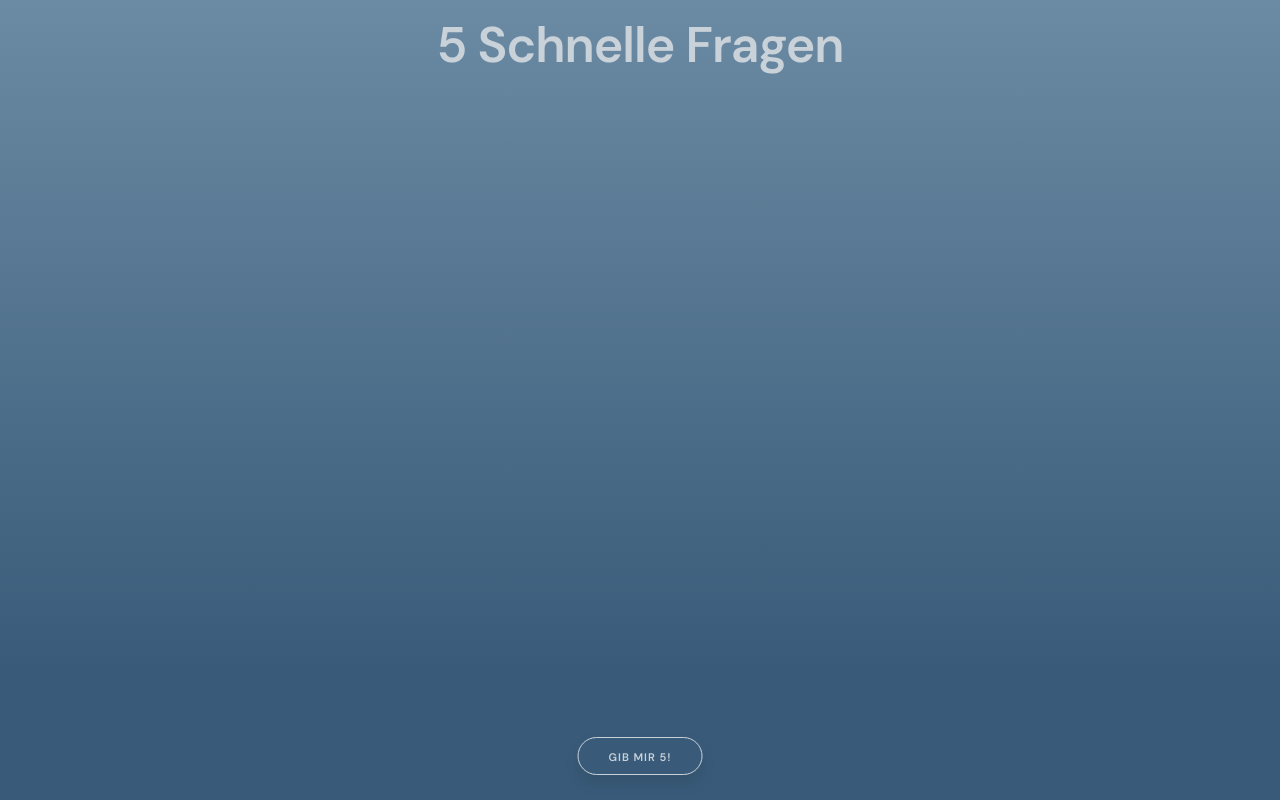
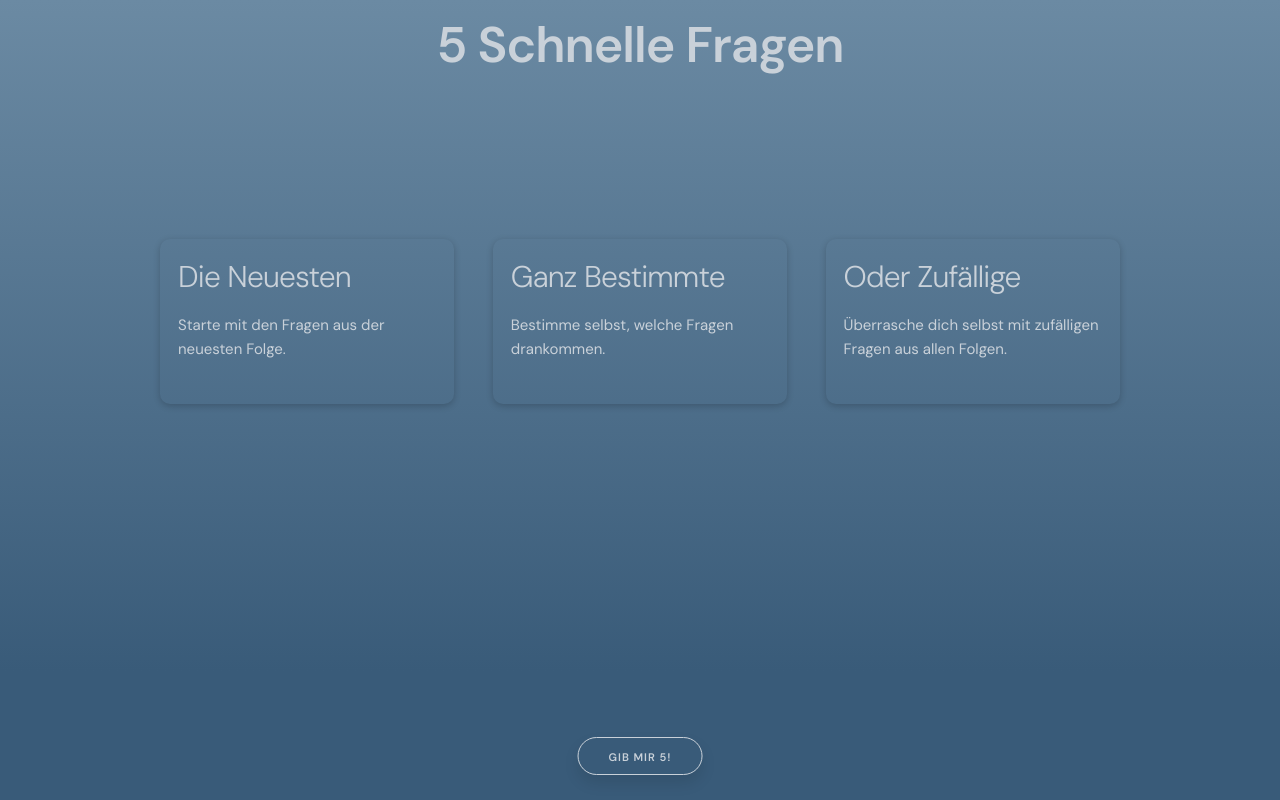
Before and after one commit to jis3r/5schnellefragen, a Svelte app: page / in a window 1280 px wide. Built offline with nearby package versions, Linux system fonts and the light colour scheme.

Commit message:
add: landing-cards

```diff
--- a/src/components/Landing.svelte
+++ b/src/components/Landing.svelte
@@ -8,9 +8,42 @@
     }
 
 </script>
-<div class="row" style="margin-top: 25%">
-    <div class="test twelve columns">
+<div class="row" style="margin-top: 15%">
+    <div class="four columns">
+        <div class="card">
+            <h4>Die Neuesten</h4>
+            <p>Starte mit den Fragen aus der neuesten Folge.</p>
+        </div>
+    </div>
+    <div class="four columns">
+        <div class="card">
+            <h4>Ganz Bestimmte</h4>
+            <p>Bestimme selbst, welche Fragen drankommen.</p>
+        </div>
+    </div>
+    <div class="four columns">
+        <div class="card">
+            <h4>Oder Zufällige</h4>
+            <p>Überrasche dich selbst mit zufälligen Fragen aus allen Folgen.</p>
+        </div>
     </div>
 </div>
 
 <button class="button-low button-primary" on:click={start}>Gib mir 5!</button>
+
+<style>
+    h4 {
+        margin-bottom: 15px;
+    }
+    .card {
+        box-sizing: border-box;
+        width: 100%;
+        padding: 1.8rem;
+        border-radius: 1rem;
+        box-shadow: 0 2px 7px 0 rgb(0 0 0 / 20%);
+        min-height: 0px;
+        text-align: left;
+        margin-bottom: 2rem;
+    }
+
+</style>
```
